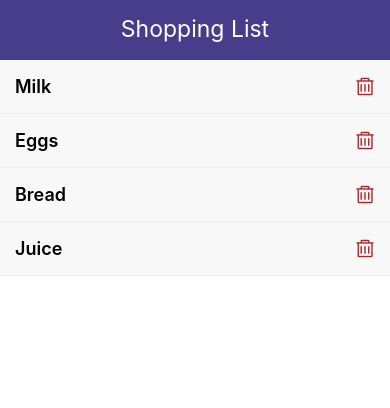
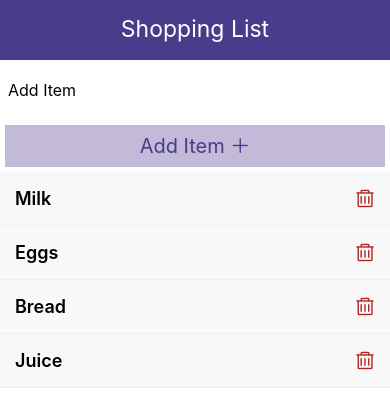
Before and after one commit to Mridul2820/shoppinglist-react-native, a React Native app: screen / in a window 390 px wide. Shown: the top 408 px of the page. Built offline with nearby package versions, Linux system fonts and the light colour scheme.

Commit message:
add item btn

```diff
--- a/App.js
+++ b/App.js
@@ -3,6 +3,7 @@
 
 import 'react-native-get-random-values';
 import {v4 as uuidv4} from 'uuid';
+import AddItem from './components/AddItem';
 
 import Header from './components/Header';
 import ListItem from './components/ListItem';
@@ -26,6 +27,7 @@
   return (
     <View style={styles.container}>
       <Header title="Shopping List" />
+      <AddItem />
       <FlatList
         data={items}
         renderItem={({item}) => (
--- /dev/null
+++ b/components/AddItem.js
@@ -0,0 +1,42 @@
+import React from 'react';
+import {
+  StyleSheet,
+  Text,
+  View,
+  TextInput,
+  TouchableOpacity,
+} from 'react-native';
+import Icon from 'react-native-vector-icons/AntDesign';
+
+const AddItem = () => {
+  return (
+    <View>
+      <TextInput placeholder="Add Item" style={styles.input} />
+      <TouchableOpacity style={styles.btn}>
+        <Text style={styles.btntext}>
+          Add Item <Icon name="plus" size={20} />
+        </Text>
+      </TouchableOpacity>
+    </View>
+  );
+};
+
+const styles = StyleSheet.create({
+  input: {
+    height: 60,
+    padding: 8,
+    fontSize: 16,
+  },
+  btn: {
+    backgroundColor: '#c2bad8',
+    padding: 9,
+    margin: 5,
+  },
+  btntext: {
+    color: 'darkslateblue',
+    fontSize: 20,
+    textAlign: 'center',
+  },
+});
+
+export default AddItem;
```
